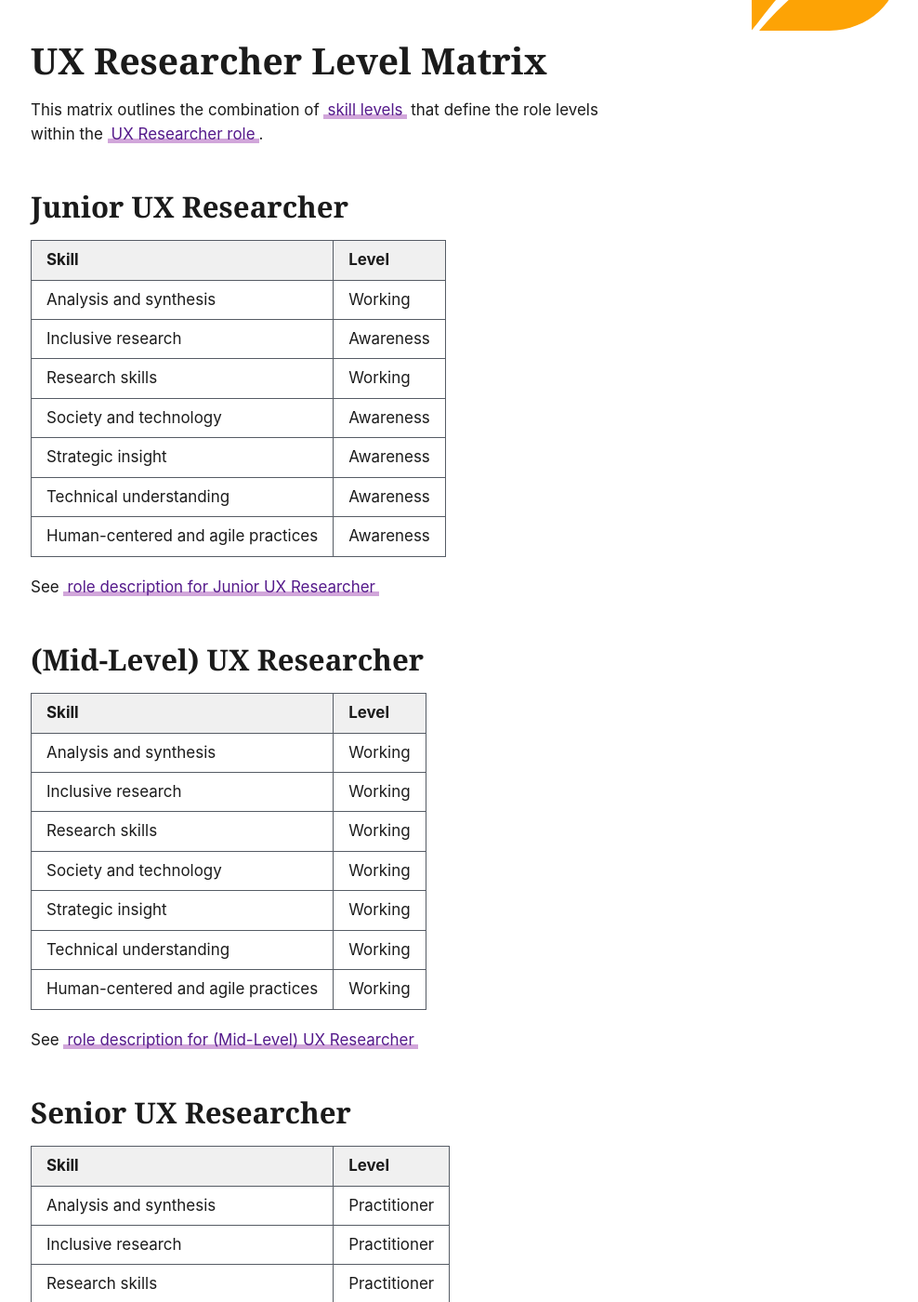
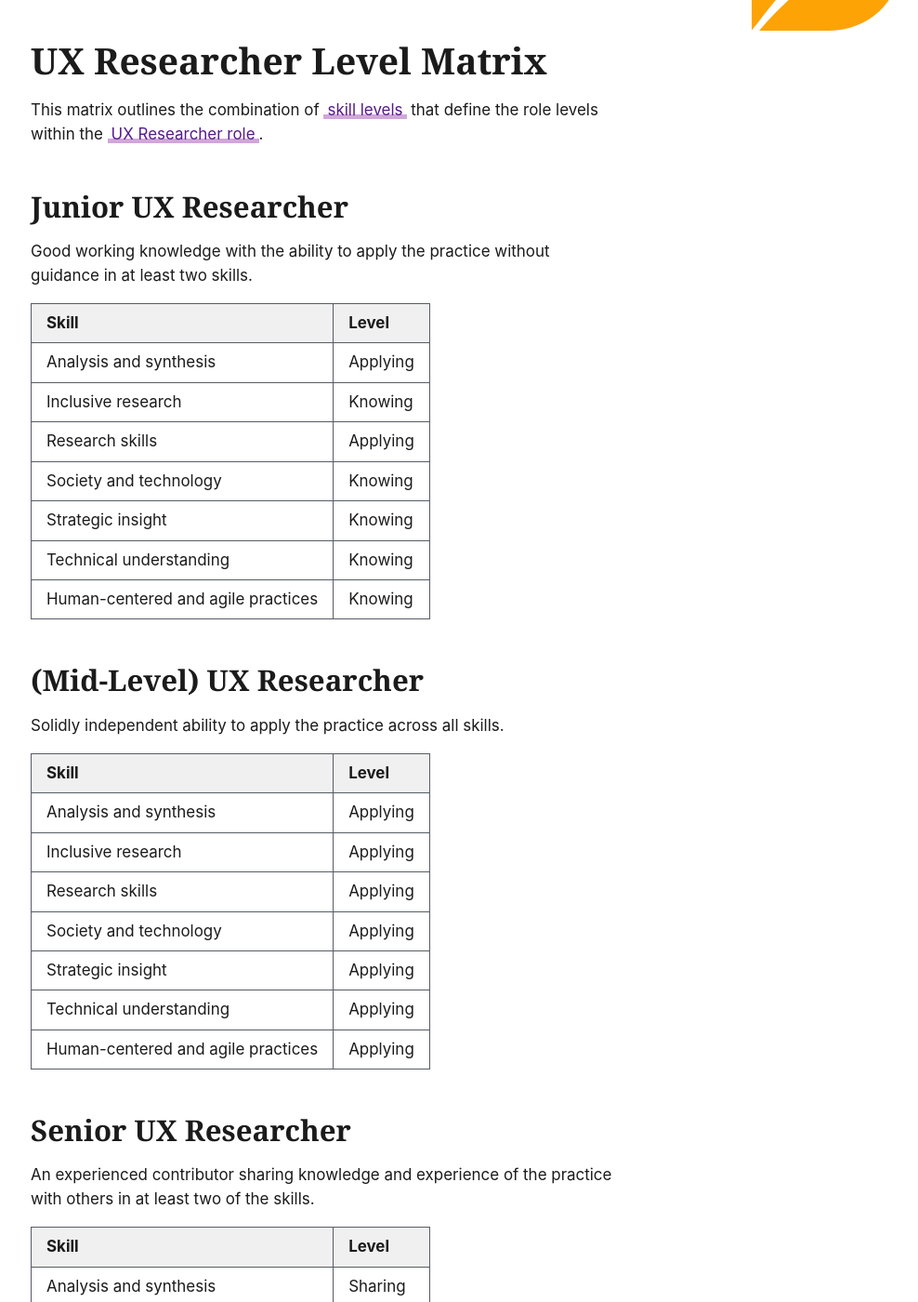
Before and after one commit to Bixal/bixal-uxd-team-handbook, a Jekyll site: the page built from capability-framework/ux-researcher-level-matrix.md, in a window 1280 px wide and 1400 px high, scrolled down 357 px. Shown: the whole window at 93% size, without its empty margins (287-1275 px from the left). Built offline with Jekyll 4.4.1, drawn with Linux system fonts in a browser that asks for light colours; some web fonts are replaced; our own code applies the rules of GitHub Pages for plain Markdown files; some of the changed text lies outside the part shown.

Commit message:
update researcher role with new skill level guidance

```diff
--- a/capability-framework/ux-researcher-level-matrix.md
+++ b/capability-framework/ux-researcher-level-matrix.md
@@ -9,57 +9,53 @@ permalink: /capabilities/ux-researcher-level-matrix/
 This matrix outlines the combination of [skill levels](../skill-levels) that define the role levels within the [UX Researcher role](../ux-researcher-role-overview).
 
 ## Junior UX Researcher
+Good working knowledge with the ability to apply the practice without guidance in at least two skills.
 
 | Skill | Level |
 | --- | --- |
-| Analysis and synthesis | Working |
-| Inclusive research | Awareness |
-| Research skills | Working |
-| Society and technology | Awareness |
-| Strategic insight | Awareness |
-| Technical understanding | Awareness |
-| Human-centered and agile practices | Awareness |
-
-See [role description for Junior UX Researcher](capabilities/junior-ux-researcher-role-level)
+| Analysis and synthesis | Applying |
+| Inclusive research | Knowing |
+| Research skills | Applying |
+| Society and technology | Knowing |
+| Strategic insight | Knowing |
+| Technical understanding | Knowing |
+| Human-centered and agile practices | Knowing |
 
 ## (Mid-Level) UX Researcher
+Solidly independent ability to apply the practice across all skills.
 
 | Skill | Level |
 | --- | --- |
-| Analysis and synthesis | Working |
-| Inclusive research | Working |
-| Research skills | Working |
-| Society and technology | Working |
-| Strategic insight | Working |
-| Technical understanding | Working |
-| Human-centered and agile practices | Working |
-
-See [role description for (Mid-Level) UX Researcher](capabilities/mid-level-ux-researcher-role-level)
+| Analysis and synthesis | Applying |
+| Inclusive research | Applying |
+| Research skills | Applying |
+| Society and technology | Applying |
+| Strategic insight | Applying |
+| Technical understanding | Applying |
+| Human-centered and agile practices | Applying |
 
 ## Senior UX Researcher
+An experienced contributor sharing knowledge and experience of the practice with others in at least two of the skills.
 
 | Skill | Level |
 | --- | --- |
-| Analysis and synthesis | Practitioner |
-| Inclusive research | Practitioner |
-| Research skills | Practitioner |
-| Society and technology | Working |
-| Strategic insight | Working |
-| Technical understanding | Practitioner |
-| Human-centered and agile practices | Practitioner |
-
-See [role description for Senior UX Researcher](capabilities/senior-ux-researcher-role-level)
+| Analysis and synthesis | Sharing |
+| Inclusive research | Sharing |
+| Research skills | Sharing |
+| Society and technology | Applying |
+| Strategic insight | Applying |
+| Technical understanding | Sharing |
+| Human-centered and agile practices | Sharing |
 
 ## Lead UX Researcher
+A recognized leader, guiding others in best-practice in at least two of the skills.
 
 | Skill | Level |
 | --- | --- |
-| Analysis and synthesis | Expert |
-| Inclusive research | Practitioner |
-| Research skills | Expert |
-| Society and technology | Practitioner |
-| Strategic insight | Practitioner |
-| Technical understanding | Practitioner |
-| Human-centered and agile practices | Practitioner |
-
-See [role description for Lead UX Researcher](capabilities/lead-ux-researcher-role-level)
+| Analysis and synthesis | Guiding |
+| Inclusive research | Sharing |
+| Research skills | Guiding |
+| Society and technology | Sharing |
+| Strategic insight | Sharing |
+| Technical understanding | Sharing |
+| Human-centered and agile practices | Sharing |
```
